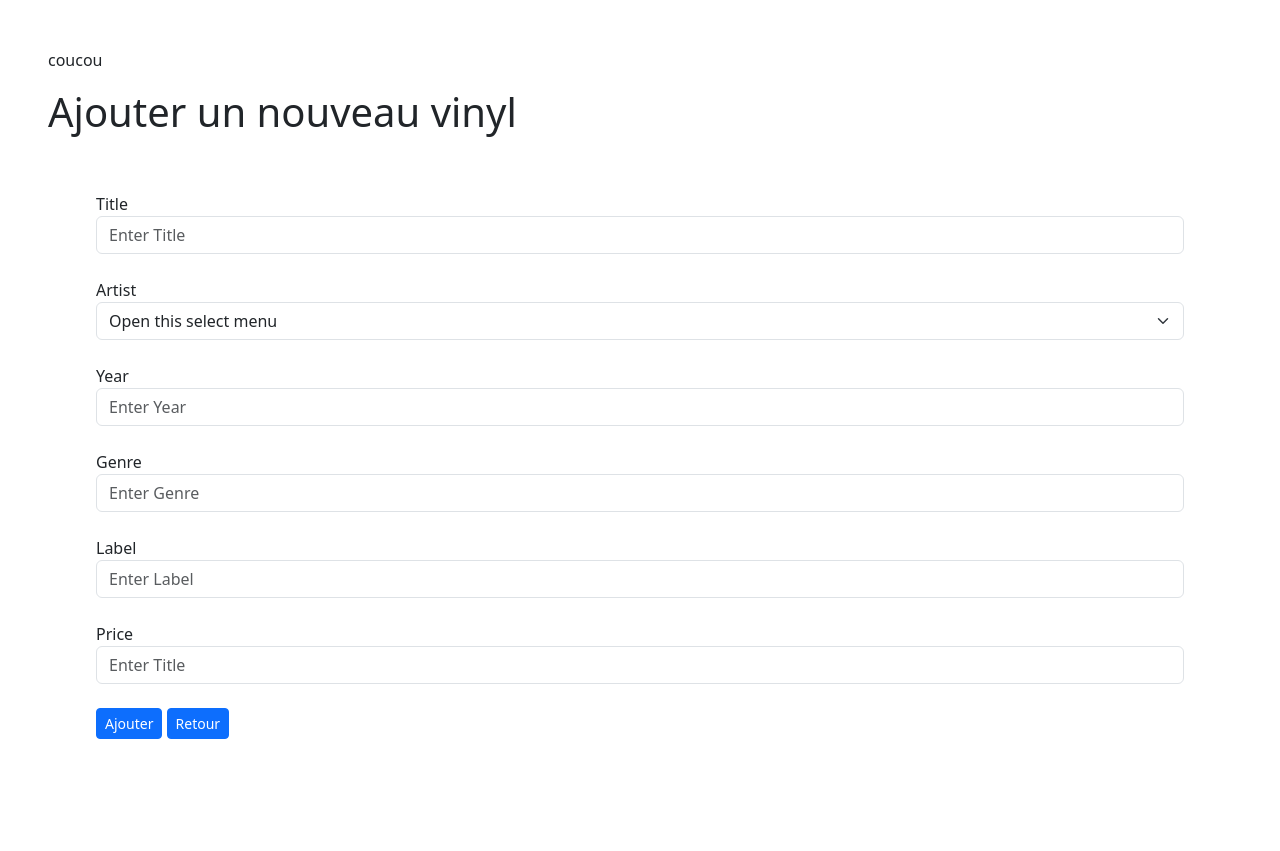
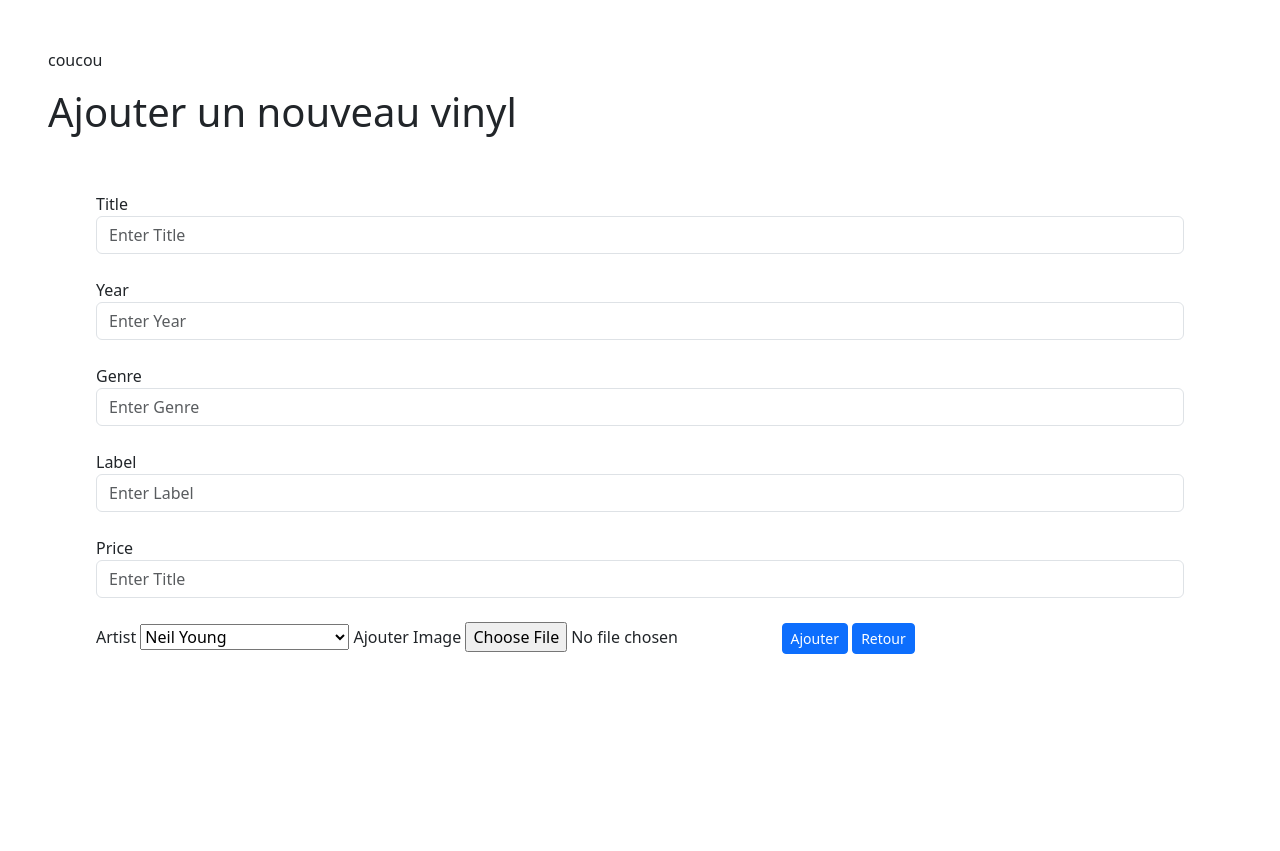
Before and after one commit to riquez-eva/PDO, a PHP site: page /ajout.php in a window 1280 px wide. After the commit the page ends 654 px from the top, so only its background shows below. Run offline with PHP 8.4, Linux system fonts and the light colour scheme; data comes from the database, SQL or seed files in the repository.

Commit message:
ajouter un disque

```diff
--- a/ajout.php
+++ b/ajout.php
@@ -1,45 +1,31 @@
 <?php
-try {
     // Connexion
-    require 'liens/connect.php';
+   require 'liens/connect.php';
 
-} catch (Exception $e) {
-    echo 'Erreur : '.$e->getMessage().'<br />';
-    echo 'N° : '.$e->getCode();
-    exit('Fin du script');
-}
+   $requete= $db->query("SELECT * FROM artist;");
+   $artist=$requete->fetchAll();
+
 ?>
-<!DOCTYPE html>
-<html lang="en">
-<head>
-    <meta charset="UTF-8">
-    <meta name="viewport" content="width=device-width, initial-scale=1.0">
-    <title>Ajout</title>
-        <link href="https://cdn.jsdelivr.net/npm/bootstrap@5.3.8/dist/css/bootstrap.min.css" rel="stylesheet" integrity="sha384-sRIl4kxILFvY47J16cr9ZwB07vP4J8+LH7qKQnuqkuIAvNWLzeN8tE5YBujZqJLB" crossorigin="anonymous">
-</head>
-
-<body class="container-fluid p-5">
+<?php require 'header.php' ?>
     <p>coucou</p>
 <h1>Ajouter un nouveau vinyl</h1>
 <main class="container-fluid p-5">
-   <form action="" method="post">
+   <form action="ajout_script.php" method="post" enctype="multipart/form-data">
     <div class="mb-3">
-        Title <input class="form-control" type="text" placeholder="Enter Title" aria-label="Enter Title"> <br>
-        Artist  <select class="form-select" aria-label="Default select example">
-                     <option selected>Open this select menu</option>
-                     <option value="1">One</option>
-                     <option value="2">Two</option>
-                     <option value="3">Three</option>
-                </select><br>
-        Year <input class="form-control" type="number" placeholder="Enter Year" aria-label="Enter Year"> <br>
-        Genre <input class="form-control" type="text" placeholder="Enter Genre" aria-label="Enter Genre"> <br>
-        Label <input class="form-control" type="text" placeholder="Enter Label" aria-label="Enter Label"> <br>
-        Price <input class="form-control" type="number" placeholder="Enter Title" aria-label="Enter Title"> <br>
+        Title <input class="form-control" type="text" placeholder="Enter Title" aria-label="Enter Title" name="title"> <br>
+        Year <input class="form-control" type="number" placeholder="Enter Year" aria-label="Enter Year" name="year"> <br>
+        Genre <input class="form-control" type="text" placeholder="Enter Genre" aria-label="Enter Genre" name="genre"> <br>
+        Label <input class="form-control" type="text" placeholder="Enter Label" aria-label="Enter Label" name="label"> <br>
+        Price <input class="form-control" type="number" placeholder="Enter Title" aria-label="Enter Title" name="price"> <br>
+        Artist <select name="artist">
+            <?php foreach($artist as $art) :?>
+            <option value="<?= $art["artist_id"]?>"><?=$art["artist_name"]?></option>
+            <?php endforeach?>
+        </select>
+        Ajouter Image <input type="file" name="picture">
         <input type="submit" value="Ajouter" class="btn btn-primary btn-sm">
         <a href="index.php" class="btn btn-primary btn-sm">Retour</a>
     </div>
     </form>
 </main>
- <script src="https://cdn.jsdelivr.net/npm/bootstrap@5.3.8/dist/js/bootstrap.bundle.min.js" integrity="sha384-FKyoEForCGlyvwx9Hj09JcYn3nv7wiPVlz7YYwJrWVcXK/BmnVDxM+D2scQbITxI" crossorigin="anonymous"></script>
-</body>
-</html>
+<?php require 'footer.php';?>
--- /dev/null
+++ b/footer.php
@@ -0,0 +1,3 @@
+ <script src="https://cdn.jsdelivr.net/npm/bootstrap@5.3.8/dist/js/bootstrap.bundle.min.js" integrity="sha384-FKyoEForCGlyvwx9Hj09JcYn3nv7wiPVlz7YYwJrWVcXK/BmnVDxM+D2scQbITxI" crossorigin="anonymous"></script>
+</body>
+</html>
--- /dev/null
+++ b/header.php
@@ -0,0 +1,10 @@
+<!DOCTYPE html>
+<html lang="en">
+<head>
+    <meta charset="UTF-8">
+    <meta name="viewport" content="width=device-width, initial-scale=1.0">
+    <title>jsp</title>
+        <link href="https://cdn.jsdelivr.net/npm/bootstrap@5.3.8/dist/css/bootstrap.min.css" rel="stylesheet" integrity="sha384-sRIl4kxILFvY47J16cr9ZwB07vP4J8+LH7qKQnuqkuIAvNWLzeN8tE5YBujZqJLB" crossorigin="anonymous">
+</head>
+
+<body class="container-fluid p-5">
--- a/liens/connect.php
+++ b/liens/connect.php
@@ -2,7 +2,7 @@
 
 try {
     // Connexion
-    $db = new PDO('mysql:host=localhost;dbname=record;charset=utf8', 'admin', 'Afpa1234');
+    $db = new PDO('mysql:host=localhost;dbname=record;charset=utf8', 'root', 'Afpa1234');
     $db->setAttribute(PDO::ATTR_ERRMODE, PDO::ERRMODE_EXCEPTION);
 } catch (Exception $e) {
     echo 'Erreur : '.$e->getMessage().'<br />';
--- a/record.sql
+++ b/record.sql
@@ -1,4 +1,4 @@
--- Active: 1756996441102@@127.0.0.1@3306@mysql
+-- Active: 1757506464272@@127.0.0.1@3306@record
 DROP DATABASE IF EXISTS record;
 
 CREATE DATABASE record;
@@ -57,4 +57,4 @@ INSERT INTO disc (disc_id, disc_title, disc_year, disc_picture, disc_label, disc
 
 
 SELECT *
-FROM artist;
+FROM disc;
```
Also changed, not shown: ajout_script.php (added, +25 -0 lines), brouillons.php (added, +25 -0 lines), details.php (+3 -12 lines), index.php (+2 -15 lines), pictures/photo.png (added).
